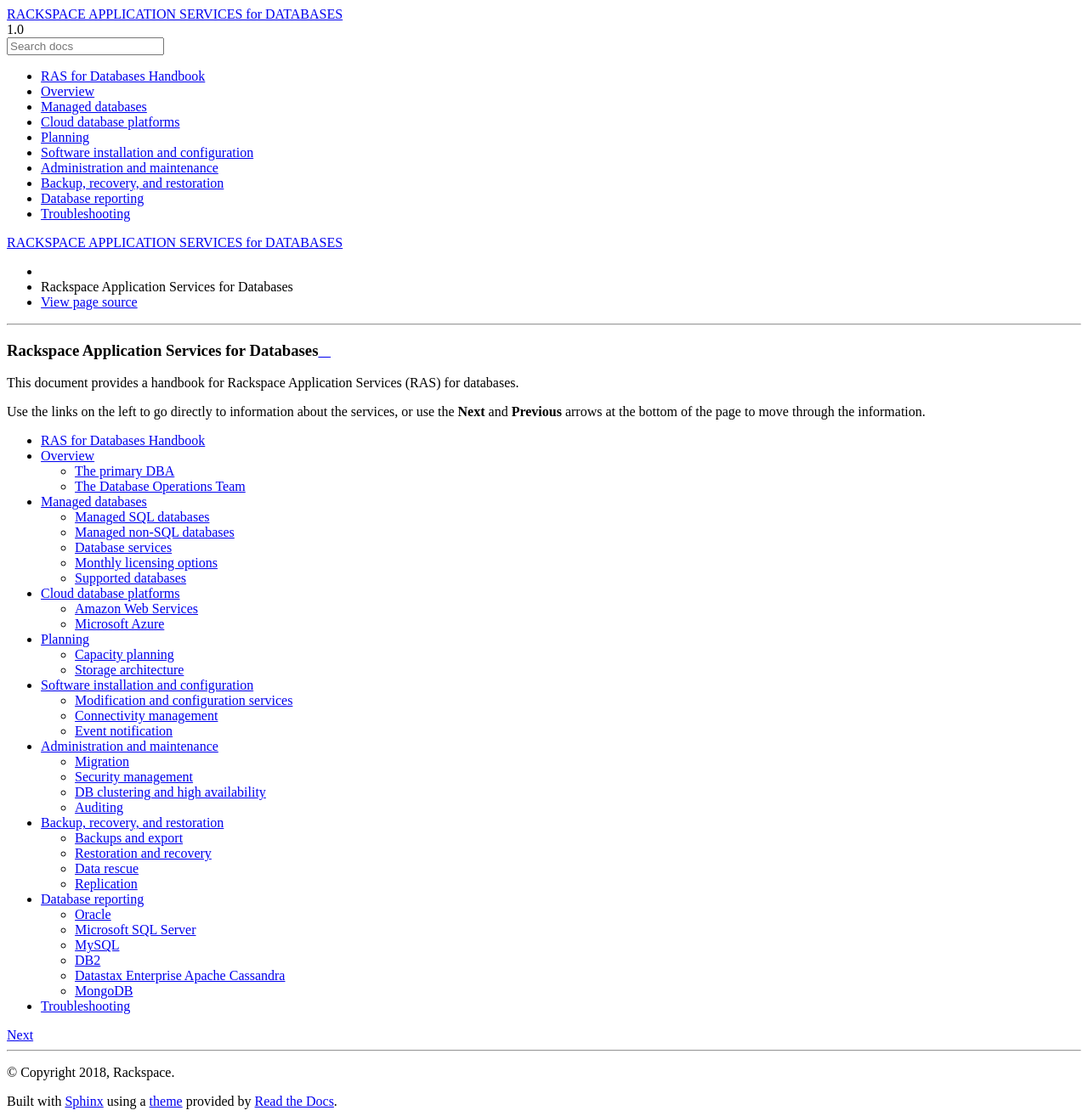
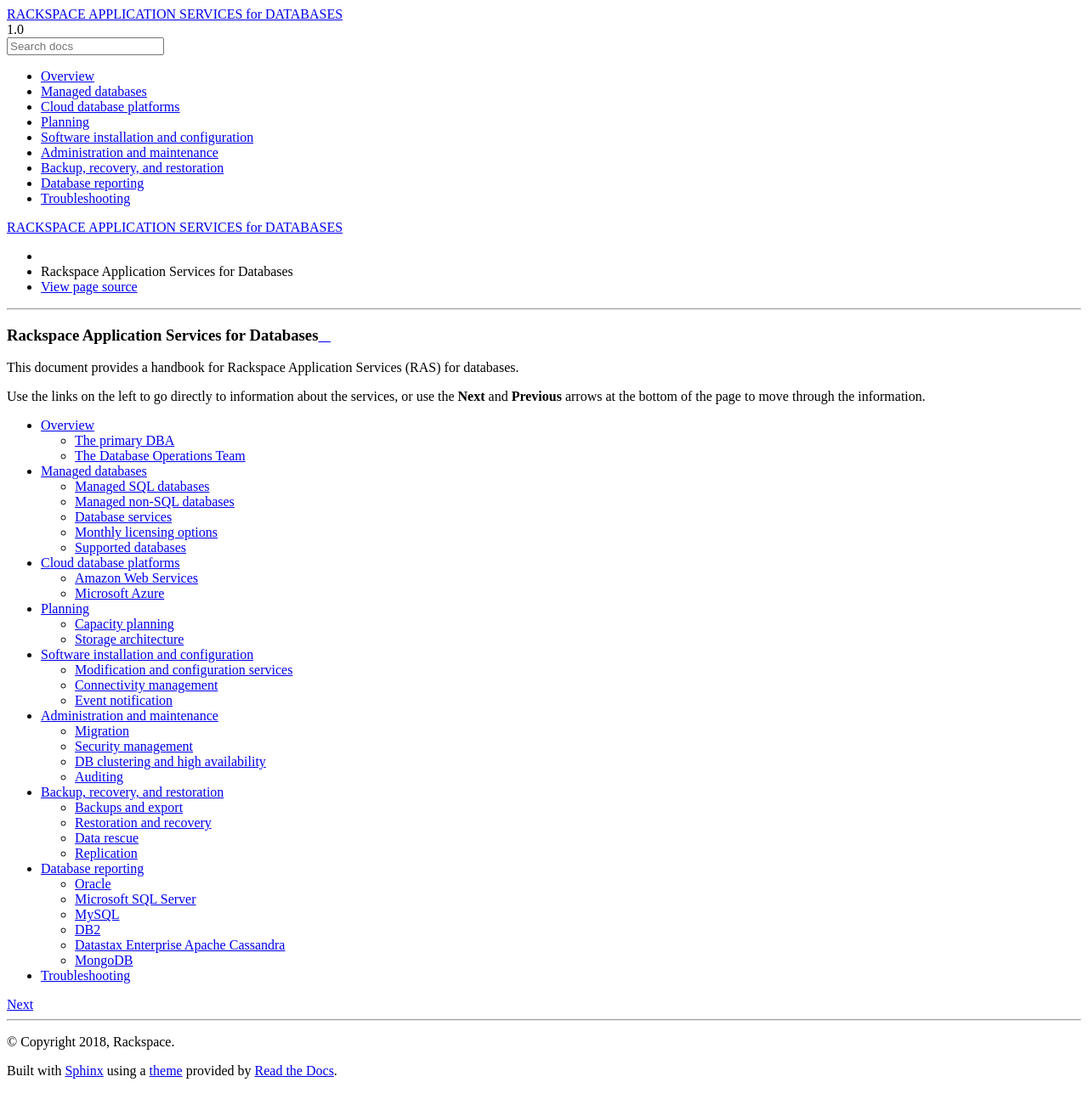
Before and after one commit to rackerlabs/docs-ras-databases, a Sphinx documentation site: the page built from docs/index.rst, in a window 1280 px wide. Shown: the whole page at 85% size. Built offline with Sphinx 7.4.7 and the Read the Docs theme 2.0.0, drawn with Linux system fonts in a browser that asks for light colours; after the commit the page ends 1278 px from its top, so only the background shows below that.

Commit message:
removed RAS for Databases

```diff
--- a/docs/index.rst
+++ b/docs/index.rst
@@ -15,7 +15,6 @@
 .. toctree::
    :maxdepth: 2
 
-   RAS for Databases Handbook <self>
    ras-databases-handbook/overview
    ras-databases-handbook/managed-databases
    ras-databases-handbook/cloud-db-platforms
```
